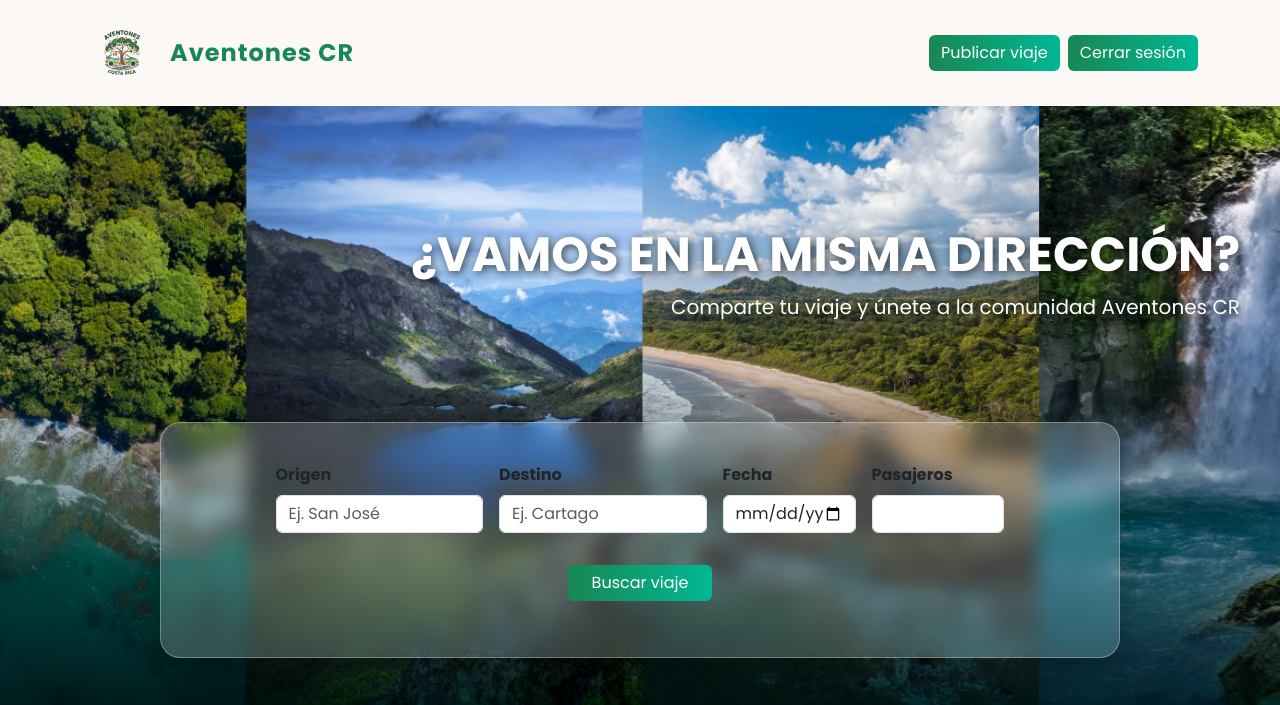
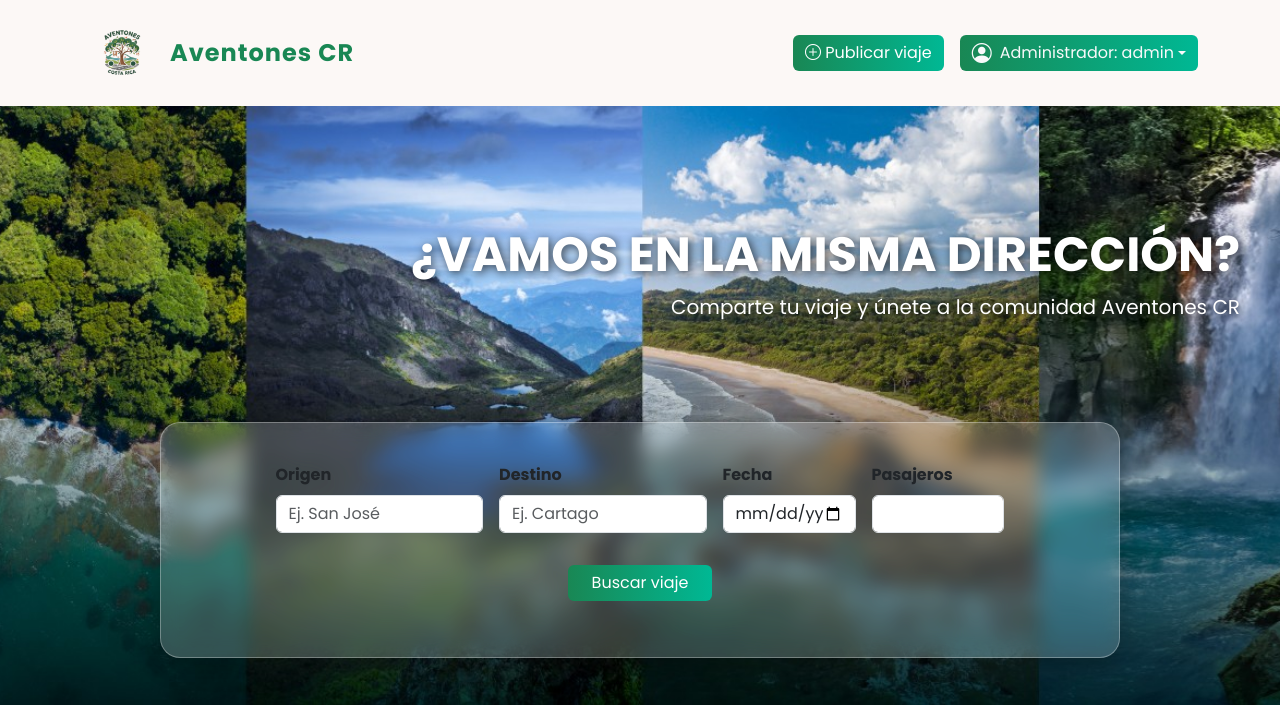
Before and after one commit to Sweetkriiz/aventonescr.com, a PHP site: page /index.php in a window 1280 px wide. Shown: the top 705 px of the page. Run offline with PHP 8.4, Linux system fonts and the light colour scheme; a user stored in the database is signed in.

Commit message:
Añadido menú desplegable personalizado para usuarios logueados con opciones de perfil, viajes, mensajes y cierre de sesión y ompatibilidad con la sesión del login existente

```diff
--- a/public/includes/navbar.php
+++ b/public/includes/navbar.php
@@ -4,23 +4,54 @@ if (session_status() === PHP_SESSION_NONE) {
 }
 ?>
 
+<!-- Bootstrap Icons -->
+<link rel="stylesheet" href="https://cdn.jsdelivr.net/npm/bootstrap-icons@1.11.1/font/bootstrap-icons.css">
+
 <nav class="navbar navbar-expand-lg navbar-dark bg-dark shadow-sm">
   <div class="container">
-    <a class="navbar-brand d-flex align-items-center" href="../index.php">
-      <img src="../images/logo.png" alt="Logo Aventones" height="70" class="me-2">
+    <a class="navbar-brand d-flex align-items-center" href="index.php">
+      <img src="images/logo.png" alt="Logo Aventones" height="70" class="me-2">
       <span class="fw-bold fs-4" style="color: #198754;">Aventones CR</span>
     </a>
 
- <div class="d-flex">
-      <?php if (!isset($_SESSION['usuario_id'])): ?>
-        <!-- Usuario no logueado -->
-        <a href="../login.php" class="btn btn-success me-2">Publicar viaje</a>
-        <a href="../login.php" class="btn btn-outline-light">Iniciar sesión</a>
+    <div class="d-flex align-items-center">
+      <a href="verificar_publicacion.php" class="btn btn-success me-3">
+        <i class="bi bi-plus-circle"></i> Publicar viaje
+      </a>
+
+      <?php if (!isset($_SESSION['user_id'])): ?>
+        <!-- Usuario NO logueado -->
+        <a href="login.php" class="btn btn-outline-light">Iniciar sesión</a>
 
       <?php else: ?>
         <!-- Usuario logueado -->
-        <a href="../verificar_publicacion.php" class="btn btn-success me-2">Publicar viaje</a>
-        <a href="../logout.php" class="btn btn-outline-light">Cerrar sesión</a>
+        <?php
+          // Rol y nombre formateados
+          $rol = ucfirst($_SESSION['rol'] ?? 'Usuario');
+          $nombre = htmlspecialchars($_SESSION['usuario'] ?? 'Invitado');
+          $textoUsuario = "$rol: $nombre";
+        ?>
+        <div class="dropdown">
+          <button class="btn btn-outline-light dropdown-toggle d-flex align-items-center"
+                  type="button" id="dropdownMenuButton"
+                  data-bs-toggle="dropdown" aria-expanded="false">
+            <i class="bi bi-person-circle fs-5 me-2"></i>
+            <?= $textoUsuario ?>
+          </button>
+
+          <ul class="dropdown-menu dropdown-menu-end shadow" aria-labelledby="dropdownMenuButton">
+            <li><h6 class="dropdown-header">Mi cuenta</h6></li>
+            <li><a class="dropdown-item" href="perfil.php">Perfil</a></li>
+            <li><a class="dropdown-item" href="mis_viajes.php">Mis Viajes</a></li>
+            <li><a class="dropdown-item" href="vehiculos.php">Mis carros</a></li>
+            <li><hr class="dropdown-divider"></li>
+            <li>
+              <a class="dropdown-item text-danger" href="logout.php">
+                <i class="bi bi-box-arrow-right me-2"></i> Cerrar sesión
+              </a>
+            </li>
+          </ul>
+        </div>
       <?php endif; ?>
     </div>
   </div>
--- a/public/index.php
+++ b/public/index.php
@@ -12,6 +12,7 @@ include('includes/navbar.php');
 
   <!-- Bootstrap -->
   <link href="https://cdn.jsdelivr.net/npm/bootstrap@5.3.8/dist/css/bootstrap.min.css" rel="stylesheet">
+  <link rel="stylesheet" href="https://cdn.jsdelivr.net/npm/bootstrap-icons@1.11.1/font/bootstrap-icons.css">
   <script src="https://cdn.jsdelivr.net/npm/bootstrap@5.3.8/dist/js/bootstrap.bundle.min.js"></script>
 
   <!-- Google Fonts -->
```
